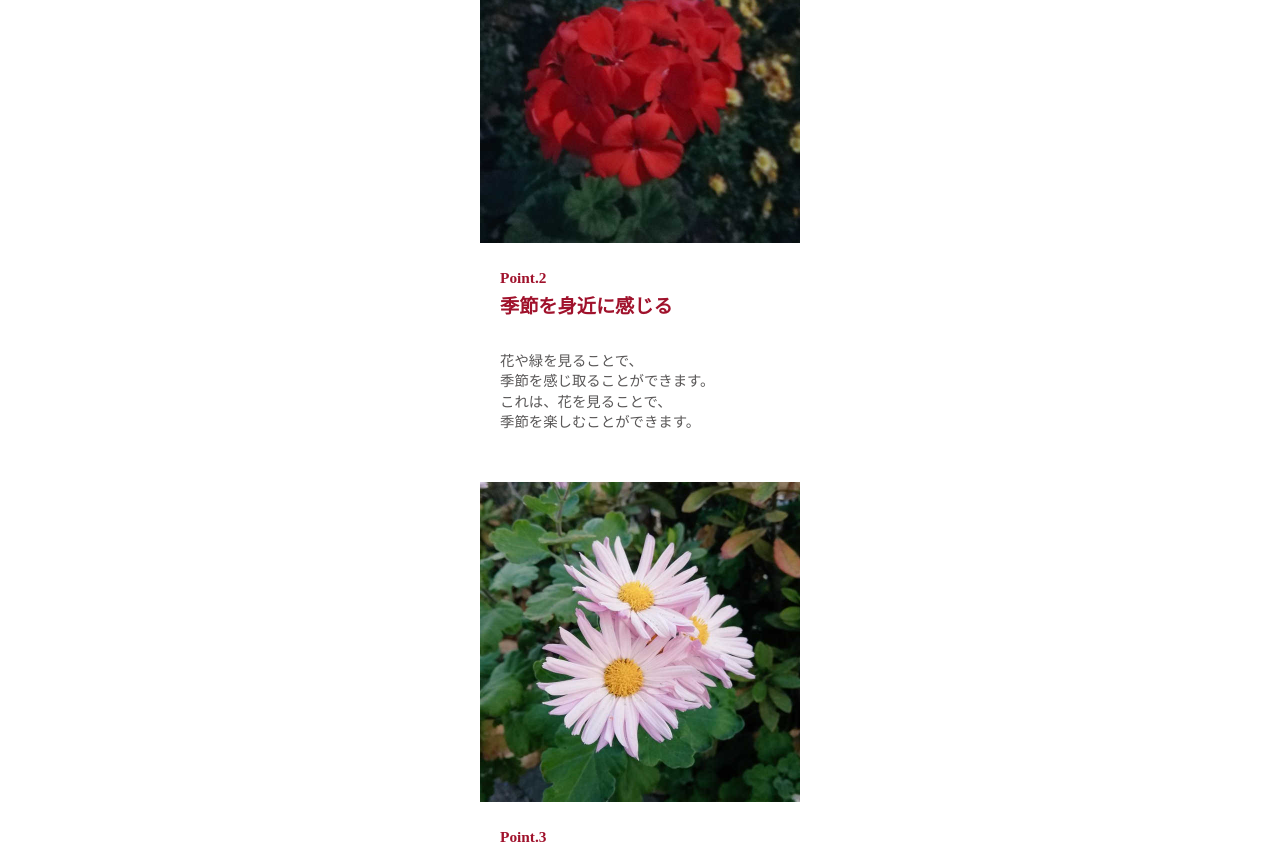
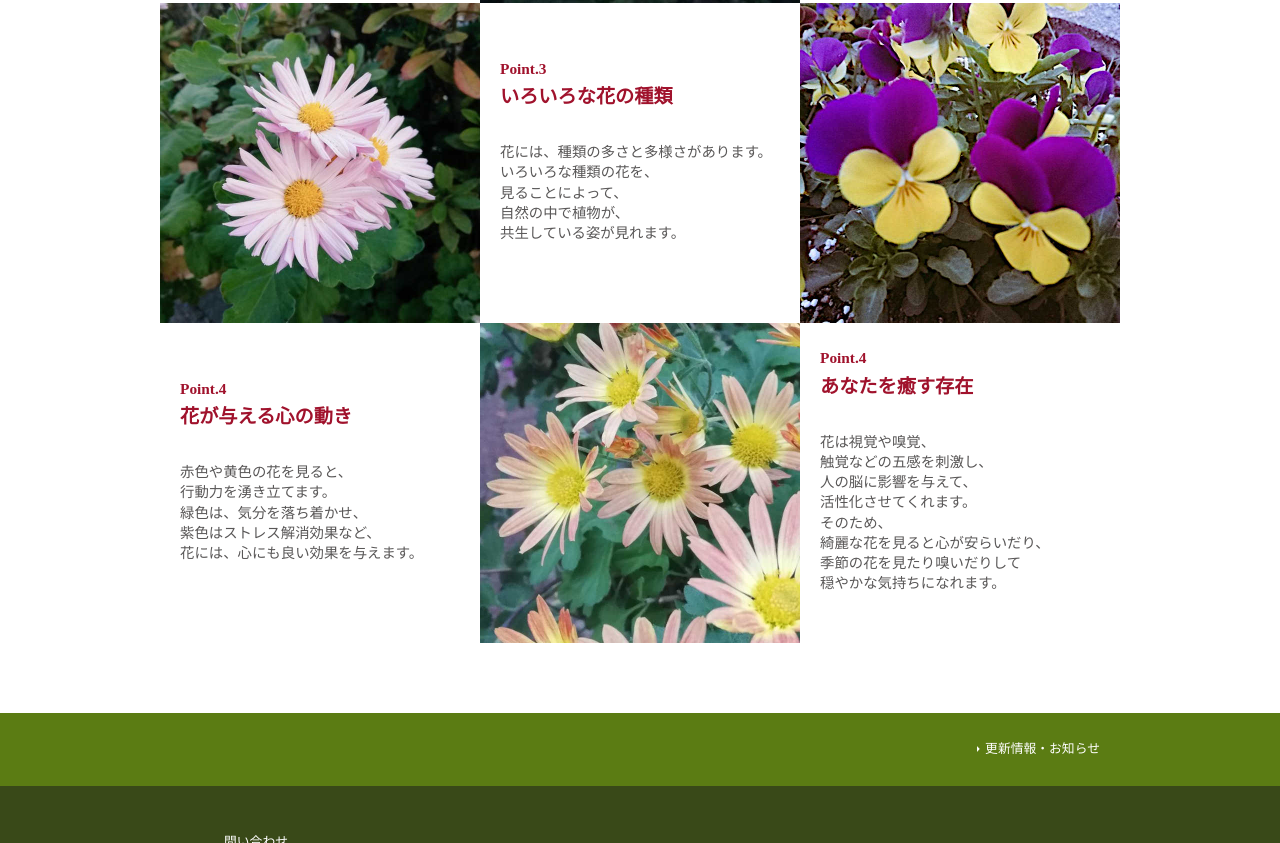
Before and after one commit to fujioka8700/Hanatachi, a website: page enjoy.html in a window 1280 px wide. Shown: the part 639-1482 px from the top of the page. Drawn offline with nearby package versions, Linux system fonts and the light colour scheme.

Commit message:
「花を楽しむ」ページ、PC版、追加しました。

```diff
--- a/css/style.scss
+++ b/css/style.scss
@@ -497,6 +497,13 @@ a {
         align-items: center;
         list-style: none;
 
+        @include mq_pc() {
+            flex-direction: row;
+            flex-wrap: wrap;
+            justify-content: center;
+            margin: 20px 0 0 0;
+        }
+
         .enjoy-list__item {
             // background: aquamarine;//仮の背景色
             width: 320px;
--- a/enjoy.html
+++ b/enjoy.html
@@ -93,7 +93,19 @@
                 <li class="enjoy-list__item">
                     <img src="images/enjoy-hana04.jpg" alt="">
                 </li>
-                <li class="enjoy-list__item"></li>
+                <li class="enjoy-list__item">
+                    <h4><span class="enjoy-point">Point.4</span><br>
+                        あなたを癒す存在</h4>
+                        <p>花は視覚や嗅覚、<br>
+                            触覚などの五感を刺激し、<br>
+                            人の脳に影響を与えて、<br>
+                            活性化させてくれます。<br>
+                            そのため、<br>
+                            綺麗な花を見ると心が安らいだり、<br>
+                            季節の花を見たり嗅いだりして<br>
+                            穏やかな気持ちになれます。</p>
+                </li>
+                </li>
             </ul>
         </article>
     </div><!-- /.main -->
```
Also changed, not shown: css/style.css, 1 other file.
